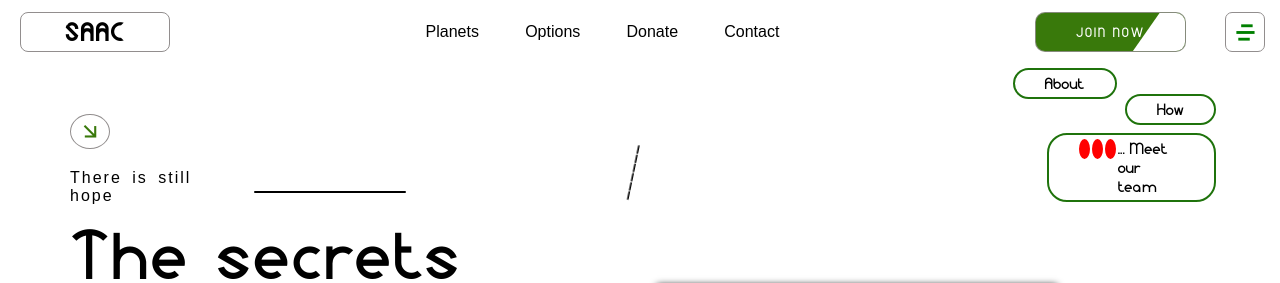
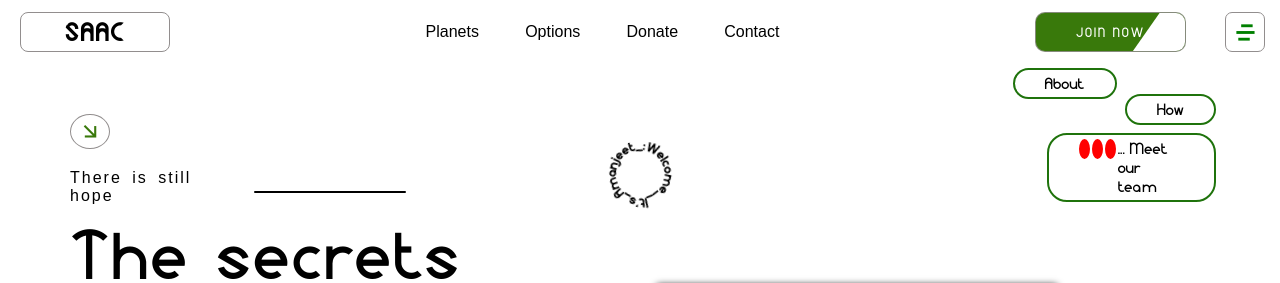
Before and after one commit to Amanjeet-007/Futuristic-Design, a plain HTML site: page index.html in a window 1280 px wide. Shown: the top 283 px of the page. Drawn offline with nearby package versions, Linux system fonts and the light colour scheme; grey boxes are pictures that could not be loaded; files whose address does not match are found by name.

Commit message:
modification-1

```diff
--- a/index.html
+++ b/index.html
@@ -47,7 +47,23 @@
             <div class="right">
                 <div class="rtop">
                     <div class="topr">
-                        <div class="c">______</div>
+                        <div class="c">
+                            <svg viewBox="0 0 100 100" width="100" height="100">
+                                <defs>
+                                  <path id="circle"
+                                    d="
+                                      M 50, 50
+                                      m -37, 0
+                                      a 37,37 0 1,1 74,0
+                                      a 37,37 0 1,1 -74,0"/>
+                                </defs>
+                                <text font-size="20" font-weight="700">
+                                  <textPath xlink:href="#circle">
+                                    Welcome__It's_Amanjeet_:)__
+                                  </textPath>
+                                </text>
+                              </svg>
+                        </div>
                     </div>
                     <div class="topl">
                         <div class="corner one" style="margin-top: 30px;">How</div>
--- a/style.css
+++ b/style.css
@@ -355,6 +355,15 @@ main{
 }
 
 
+svg {
+    fill: currentColor;
+    height: auto;
+    max-width: 66vmin;
+    font-size: 20px;
+    transform-origin: center;
+    width: 66%;
+  }
+
 @media (max-width:600px) {
     .m{
         display: none;
```
